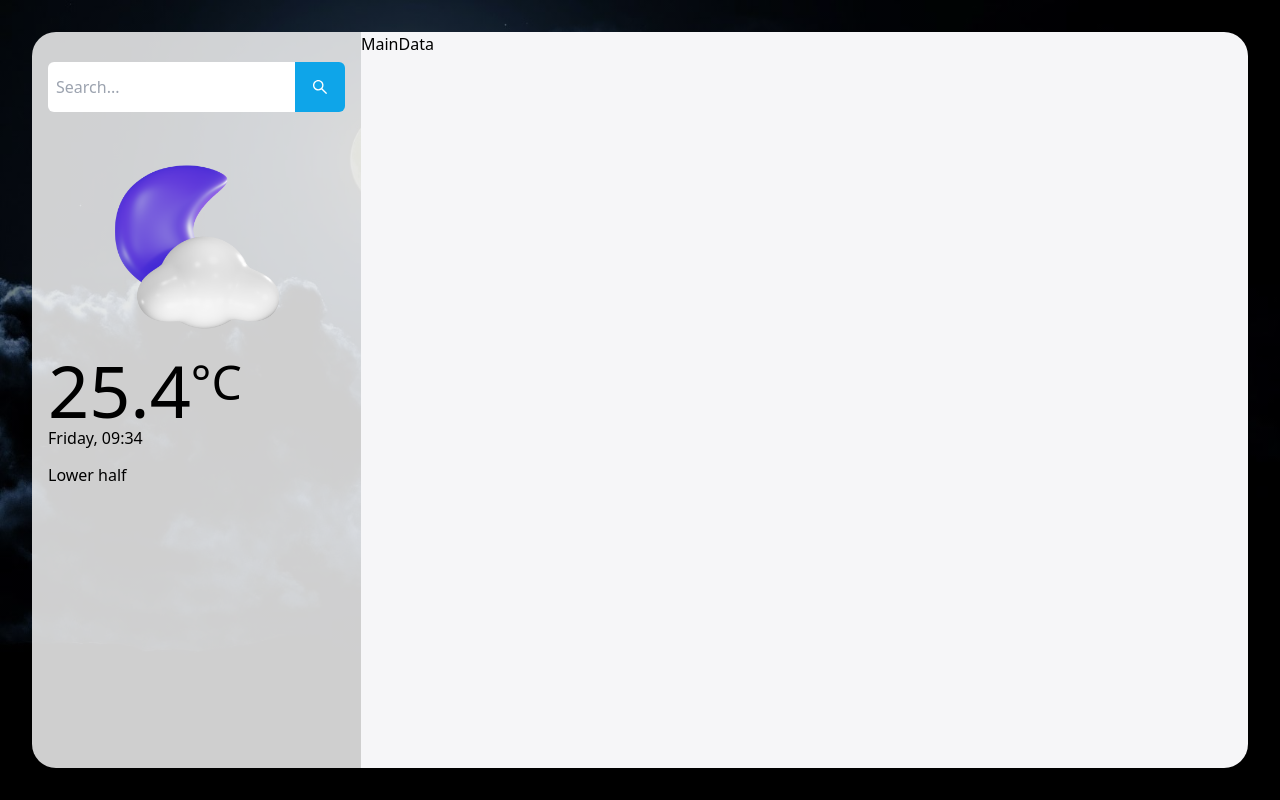
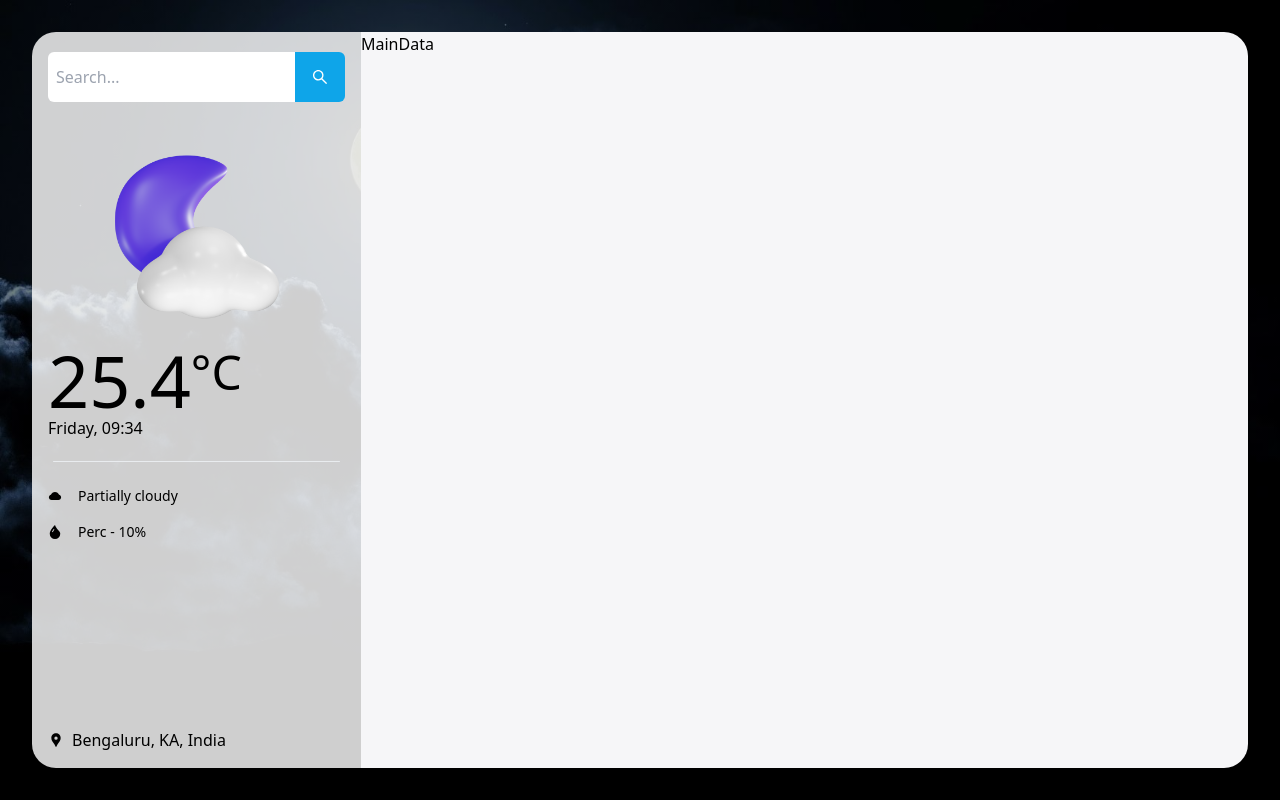
Before and after one commit to singhsanket143/Where_weather, a React (Vite) app: page / in a window 1280 px wide. Built offline with nearby package versions, Linux system fonts and the light colour scheme.

Commit message:
Added divder and lower half

```diff
--- a/src/Components/Sidebar/Lowerhalf.tsx
+++ b/src/Components/Sidebar/Lowerhalf.tsx
@@ -1,7 +1,37 @@
+import { BsDropletFill } from "react-icons/bs";
+import { AiFillCloud } from "react-icons/ai";
+import { MdLocationPin } from "react-icons/md";
+
 function Lowerhalf() {
     return (
-        <div className="h-[50%] w-full p-4">
-            Lower half
+        <div className="h-[50%] w-full p-4 flex flex-col justify-between">
+            <div className="flex flex-col">
+                {/* precipitation */}
+                <div className="flex items-center gap-4 my-2 text-sm">
+                    <div>
+                        <AiFillCloud />
+                    </div>
+                    <div>
+                        Partially cloudy
+                    </div>
+                </div>
+
+                <div className="flex items-center gap-4 my-2 text-sm">
+                    <div>
+                        <BsDropletFill />
+                    </div>
+                    <div>
+                        Perc - 10%
+                    </div>
+                </div>
+            </div>
+
+            <div className="flex gap-2 items-center">
+                {/* location */}
+                <div><MdLocationPin /></div>
+
+                <div>Bengaluru, KA, India</div>
+            </div>
         </div>
     )
 
--- a/src/Components/Sidebar/Sidebar.tsx
+++ b/src/Components/Sidebar/Sidebar.tsx
@@ -5,6 +5,11 @@
     return (
         <div className="basis-3/12 flex flex-col items-center justify-center text-black h-full rounded-tl-3xl rounded-bl-3xl" style={{background: 'rgba(255,255,255,0.81'}}>
             <Upperhalf />
+
+            <div className="h-[1px] w-[87%] bg-[#e9ecef] mt-8 rounded-md">
+
+            </div>
+
             <Lowerhalf />
         </div>
     )
```
